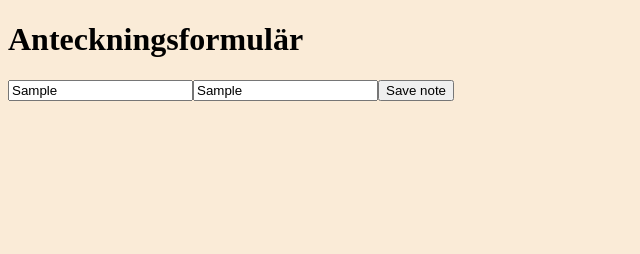
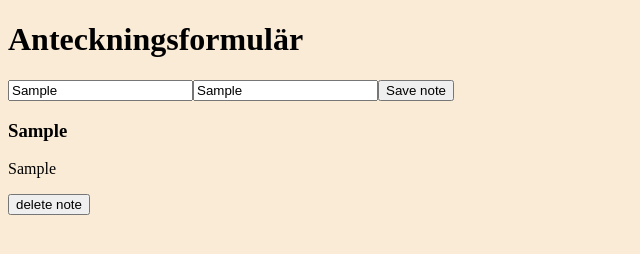
Before and after one commit to Albin-Tenghagen/boilerroomv46, a plain HTML site: page index.html in a window 1280 px wide. Both pictures are taken after typing "Sample", "Sample" into the empty fields and a click on the button "Save note". Shown: the whole page, without its empty margins (0-640 px from the left). Drawn offline with Linux system fonts and the light colour scheme.

Commit message:
la till object creation function och dom manipulering för task i sin första iteration.

```diff
--- a/css/style.css
+++ b/css/style.css
@@ -1,3 +1,15 @@
 body {
     background-color: antiquewhite;
 }
+
+@keyframes shake {
+    0% { transform: translateX(0); }
+    25% { transform: translateX(-5px); }
+    50% { transform: translateX(5px); }
+    75% { transform: translateX(-5px); }
+    100% { transform: translateX(0); }
+}
+
+.shake {
+    animation: shake 0.5s ease;
+}
--- a/js/index.js
+++ b/js/index.js
@@ -14,11 +14,13 @@ formHead.textContent = "Anteckningsformulär"
 const inputTitle = document.createElement("input")
 formNode.appendChild(inputTitle)
 inputTitle.setAttribute("id", "objectTitle")
+let inputTitleValue = document.getElementById("objectTitle")
 
 //*Created input element for assigning the objects description
 const inputDescription = document.createElement("input")
 formNode.appendChild(inputDescription)
 inputDescription.setAttribute("id", "objectDescription")
+let inputDescriptionValue = document.getElementById("objectDescription")
 
 //* Created button element for saving the inputs and creating the Antecknings object
 const saveButton = document.createElement("button")
@@ -27,14 +29,21 @@ saveButton.textContent = "Save note"
 saveButton.setAttribute("id", "objectSave")
 //---------------------------------------------------------------------------------
 
+//---------------------------------Container for Notes-----------------------------
+const taskContainer = document.createElement("main")
+taskContainer.setAttribute("id", "taskContainer")
+document.body.appendChild(taskContainer)
+//---------------------------------------------------------------------------------
+
+//---------------------------------------------------------------------------------
 //---------------------------------------------------------------------------------
 //* Array for the objects
-let notesArray = [];
+const notesArray = [];
 //---------------------------------------------------------------------------------
 
 //---------------------------------------------------------------------------------
 //* Object template
-let noteObjectTemplate = {
+const noteObjectTemplate = {
     id: undefined,
     title:  "",
     description: "",
@@ -42,3 +51,76 @@ let noteObjectTemplate = {
 };
 //---------------------------------------------------------------------------------
 //  :kolon ;semikolon ,kommatecken .punkt 'tick' `Backtick` ´fronttick´ "Citattecken" ''
+
+//*--function for saving and creating note objects----------------------------------------
+
+saveButton.addEventListener("click", function(){
+    if(inputTitleValue.value.trim() === "" || inputDescriptionValue.value.trim() === ""){
+        alert("försök igen scrub")
+
+        //TODO clear placeholder
+        inputTitle.setAttribute("placeholder", "Måste fylla i fältet")
+
+        inputDescription.setAttribute("placeholder", "Måste fylla i fältet")
+
+        formNode.style.animation = "shake 0.5s ease"
+
+        formNode.addEventListener("animationend", () => {
+            inputFieldTask.style.animation = "";
+        });
+
+
+    } else {
+        console.log("creation came here")
+        //* Creates the HTML elements that corresponds to the objects
+        let singularNote = document.createElement("div");
+        taskContainer.appendChild(singularNote)
+        singularNote.setAttribute("class", "noteObject")
+
+        let objectTitle = document.createElement("h3")
+        singularNote.appendChild(objectTitle)
+        objectTitle.textContent = inputTitle.value;
+        objectTitle.setAttribute("class", "objectTitle")
+
+        let objectDescription = document.createElement("p")
+        singularNote.appendChild(objectDescription);
+        objectDescription.textContent = inputDescription.value
+        objectDescription.setAttribute("class", "objectDescription")
+
+        let timeOfEntry = document.createElement("p");
+        singularNote.appendChild(timeOfEntry)
+
+        let deleteButton = document.createElement("button")
+        deleteButton.setAttribute("class", "deleteButton")
+        deleteButton.textContent = "delete note"
+        singularNote.appendChild(deleteButton)
+        //TODOtimeOfEntry.textContent =
+
+        //*------------------------------------------------------------
+
+        objectCreation()
+    }
+
+
+})
+//---------------------------------------------------------------------------------
+
+//-----------------------------Object Creation function----------------------------
+function objectCreation(){
+    let newNoteObject = Object.create(noteObjectTemplate)
+
+    //* object keys-----------------------------------------
+    newNoteObject.id = notesArray.length + 1;
+    newNoteObject.title = inputTitleValue.value;
+    newNoteObject.description = inputDescriptionValue.value;
+    newNoteObject.timeStamp = new Date()
+    //*-----------------------------------------------------
+    notesArray.push(newNoteObject)
+    console.log(newNoteObject)
+
+    return;
+}
+
+console.log(notesArray)
+
+//---------------------------------------------------------------------------------
```
Also changed, not shown: index.html (+1 -0 lines).
